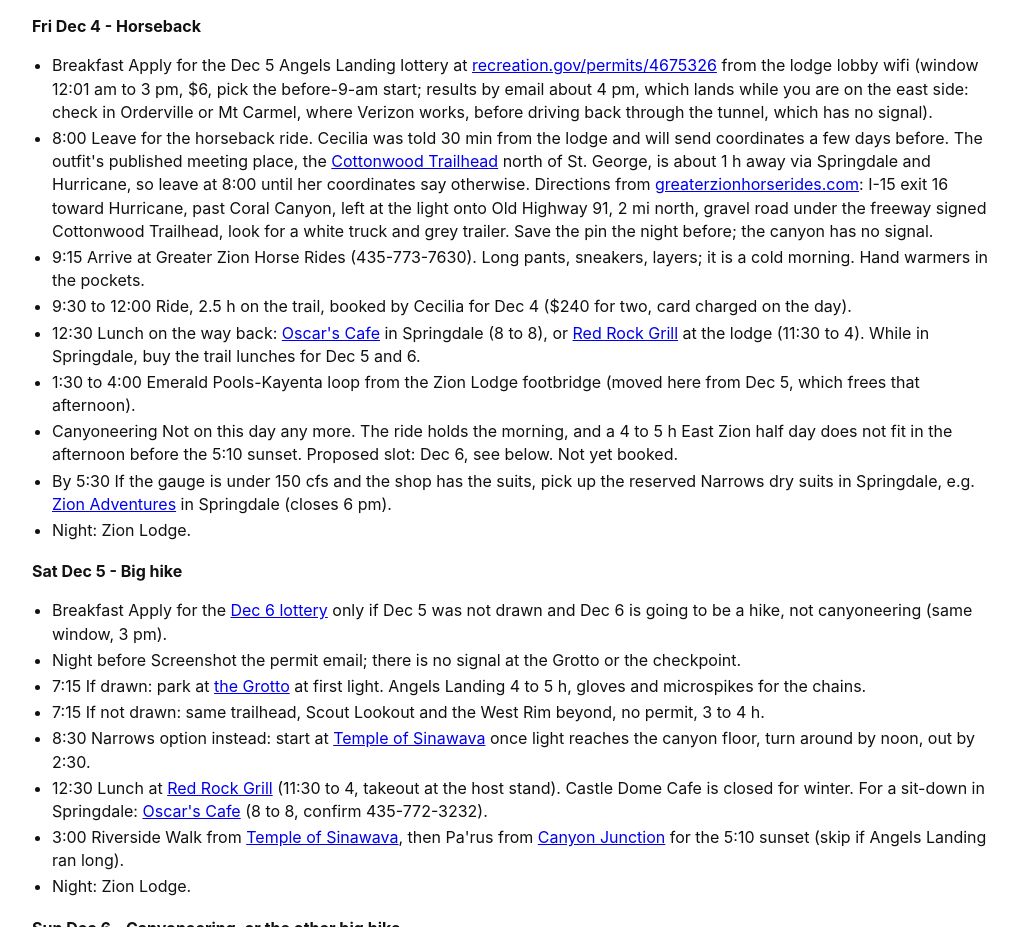
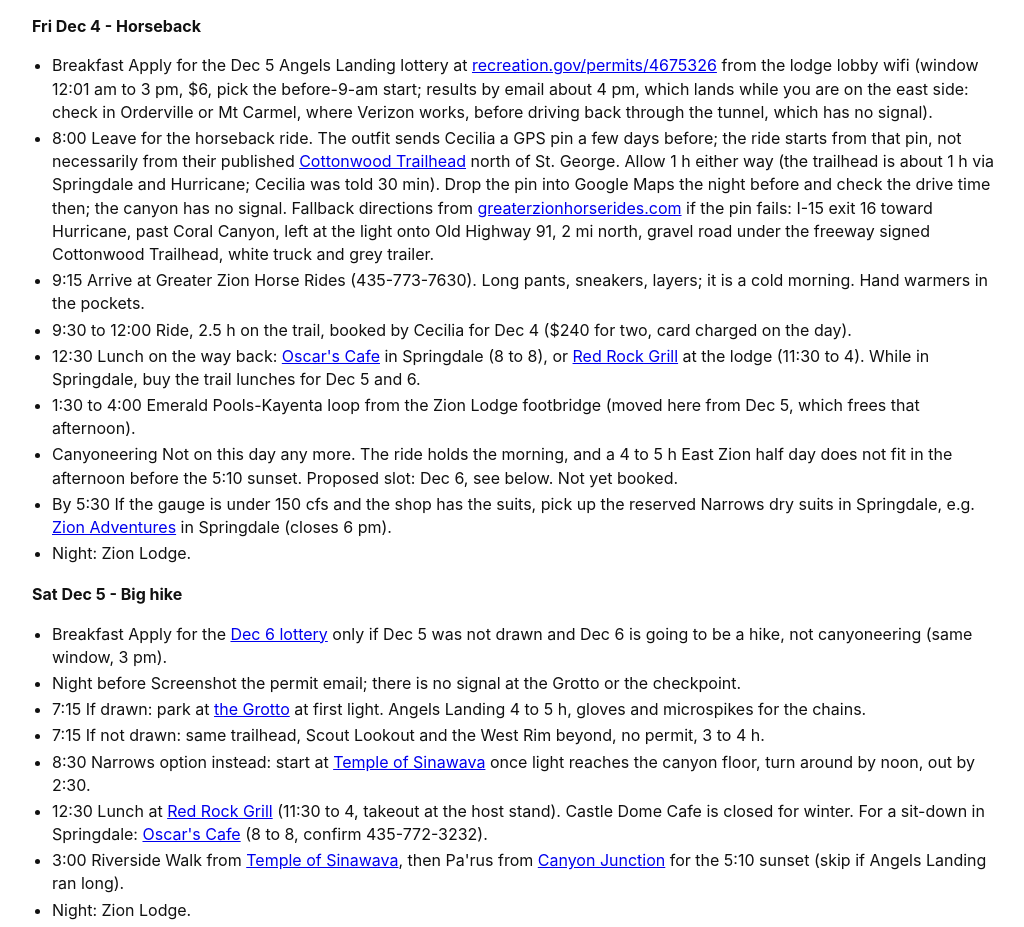
Before and after one commit to 9horses/zion-2026, a plain HTML site: page index.html in a window 1280 px wide. Shown: the part 1201-2128 px from the top of the page, without its empty margins (124-1148 px from the left). Drawn offline with Linux system fonts and the light colour scheme.

Commit message:
Horseback outfit confirmed; start is a GPS pin, allow 1 h

```diff
--- a/index.html
+++ b/index.html
@@ -76,7 +76,7 @@
 <h3 id="fri-dec-4---horseback">Fri Dec 4 - Horseback</h3>
 <ul>
 <li>Breakfast Apply for the Dec 5 Angels Landing lottery at <a href="https://www.recreation.gov/permits/4675326">recreation.gov/permits/4675326</a> from the lodge lobby wifi (window 12:01 am to 3 pm, $6, pick the before-9-am start; results by email about 4 pm, which lands while you are on the east side: check in Orderville or Mt Carmel, where Verizon works, before driving back through the tunnel, which has no signal).</li>
-<li>8:00 Leave for the horseback ride. Cecilia was told 30 min from the lodge and will send coordinates a few days before. The outfit's published meeting place, the <a href="https://www.google.com/maps/dir/?api=1&amp;destination=Cottonwood+Trailhead%2C+Old+Highway+91%2C+Washington%2C+UT">Cottonwood Trailhead</a> north of St. George, is about 1 h away via Springdale and Hurricane, so leave at 8:00 until her coordinates say otherwise. Directions from <a href="https://greaterzionhorserides.com/">greaterzionhorserides.com</a>: I-15 exit 16 toward Hurricane, past Coral Canyon, left at the light onto Old Highway 91, 2 mi north, gravel road under the freeway signed Cottonwood Trailhead, look for a white truck and grey trailer. Save the pin the night before; the canyon has no signal.</li>
+<li>8:00 Leave for the horseback ride. The outfit sends Cecilia a GPS pin a few days before; the ride starts from that pin, not necessarily from their published <a href="https://www.google.com/maps/dir/?api=1&amp;destination=Cottonwood+Trailhead%2C+Old+Highway+91%2C+Washington%2C+UT">Cottonwood Trailhead</a> north of St. George. Allow 1 h either way (the trailhead is about 1 h via Springdale and Hurricane; Cecilia was told 30 min). Drop the pin into Google Maps the night before and check the drive time then; the canyon has no signal. Fallback directions from <a href="https://greaterzionhorserides.com/">greaterzionhorserides.com</a> if the pin fails: I-15 exit 16 toward Hurricane, past Coral Canyon, left at the light onto Old Highway 91, 2 mi north, gravel road under the freeway signed Cottonwood Trailhead, white truck and grey trailer.</li>
 <li>9:15 Arrive at Greater Zion Horse Rides (435-773-7630). Long pants, sneakers, layers; it is a cold morning. Hand warmers in the pockets.</li>
 <li>9:30 to 12:00 Ride, 2.5 h on the trail, booked by Cecilia for Dec 4 ($240 for two, card charged on the day).</li>
 <li>12:30 Lunch on the way back: <a href="https://www.google.com/maps/dir/?api=1&amp;destination=Oscar%27s+Cafe%2C+948+Zion+Park+Blvd%2C+Springdale%2C+UT">Oscar's Cafe</a> in Springdale (8 to 8), or <a href="https://www.google.com/maps/dir/?api=1&amp;destination=Red+Rock+Grill%2C+Zion+Lodge%2C+Springdale%2C+UT">Red Rock Grill</a> at the lodge (11:30 to 4). While in Springdale, buy the trail lunches for Dec 5 and 6.</li>
```
